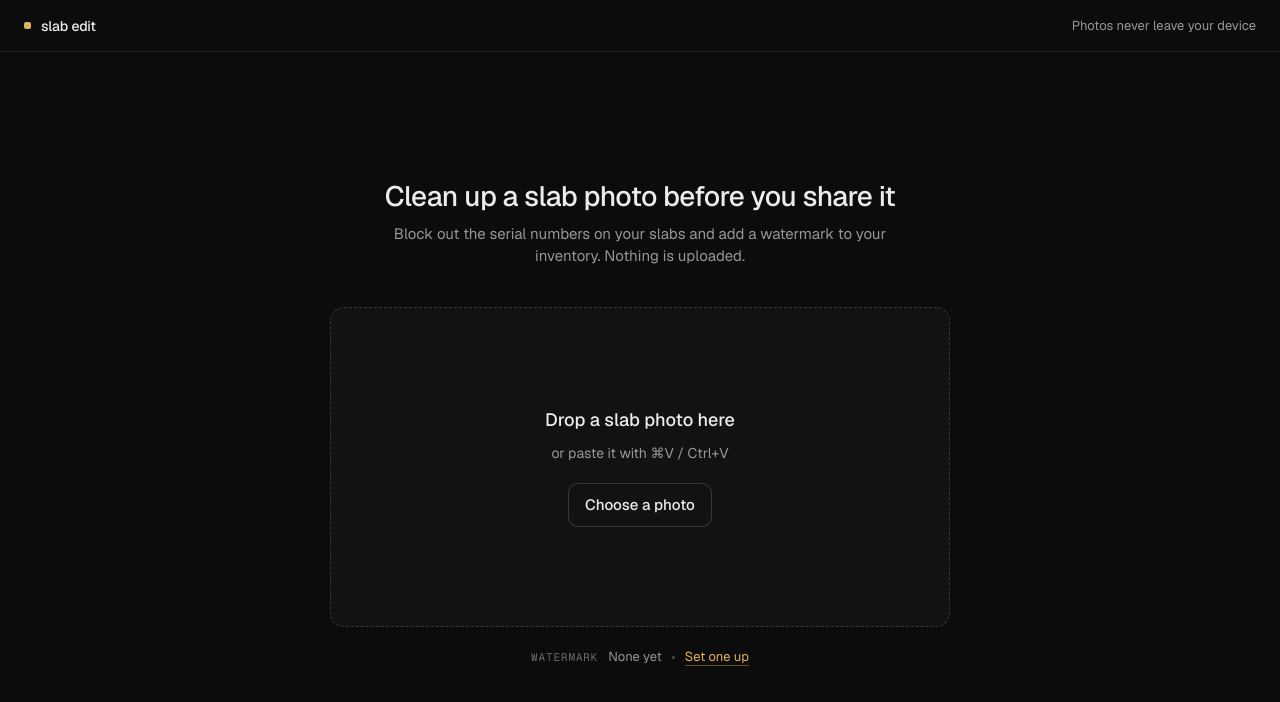
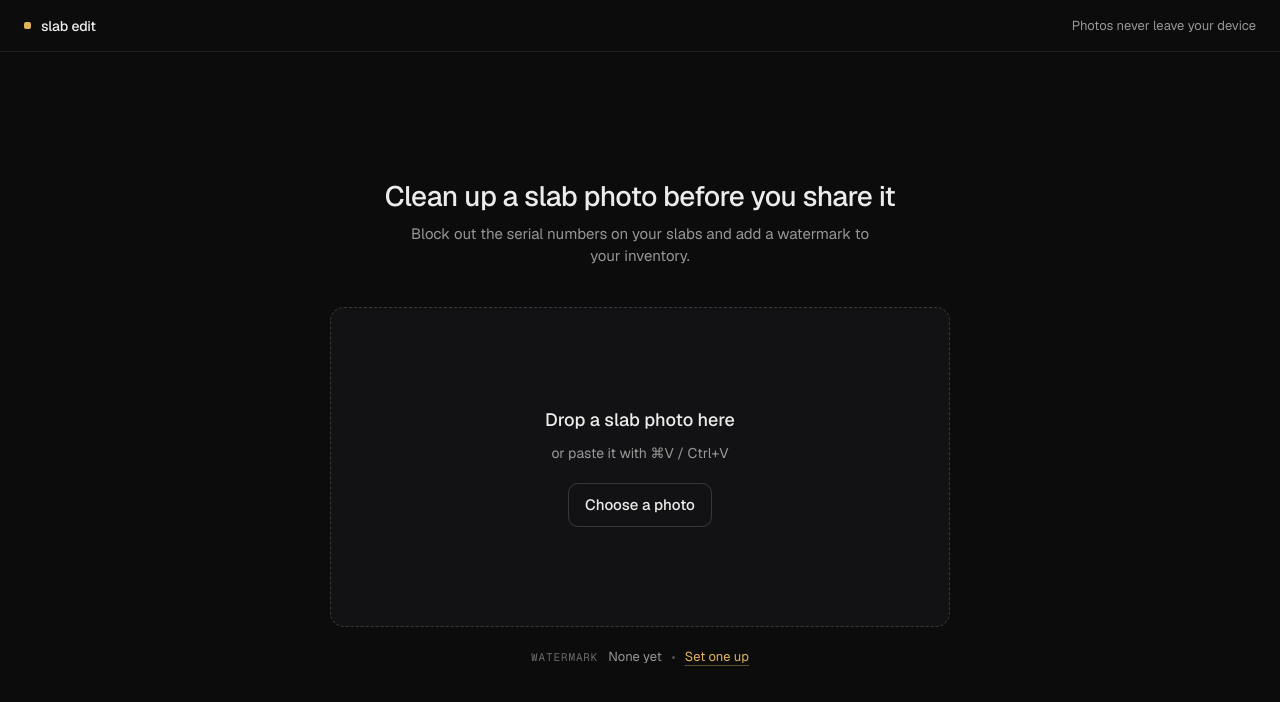
Before and after one commit to jarrensj/slab-edit, a Next.js app: page / in a window 1280 px wide. Shown: the top 702 px of the page. Built offline with nearby package versions, Linux system fonts and the light colour scheme.

Commit message:
chore: shorten the description (#19)

```diff
--- a/components/SlabEditor.tsx
+++ b/components/SlabEditor.tsx
@@ -338,7 +338,7 @@ export function SlabEditor() {
             </h1>
             <p className="text-[15px]/5.5 text-pretty text-muted">
               Block out the serial numbers on your slabs and add a watermark to
-              your inventory. Nothing is uploaded.
+              your inventory.
             </p>
           </div>
           <div className="flex w-full max-w-155 flex-col items-center gap-7 sm:gap-3.5">
```
